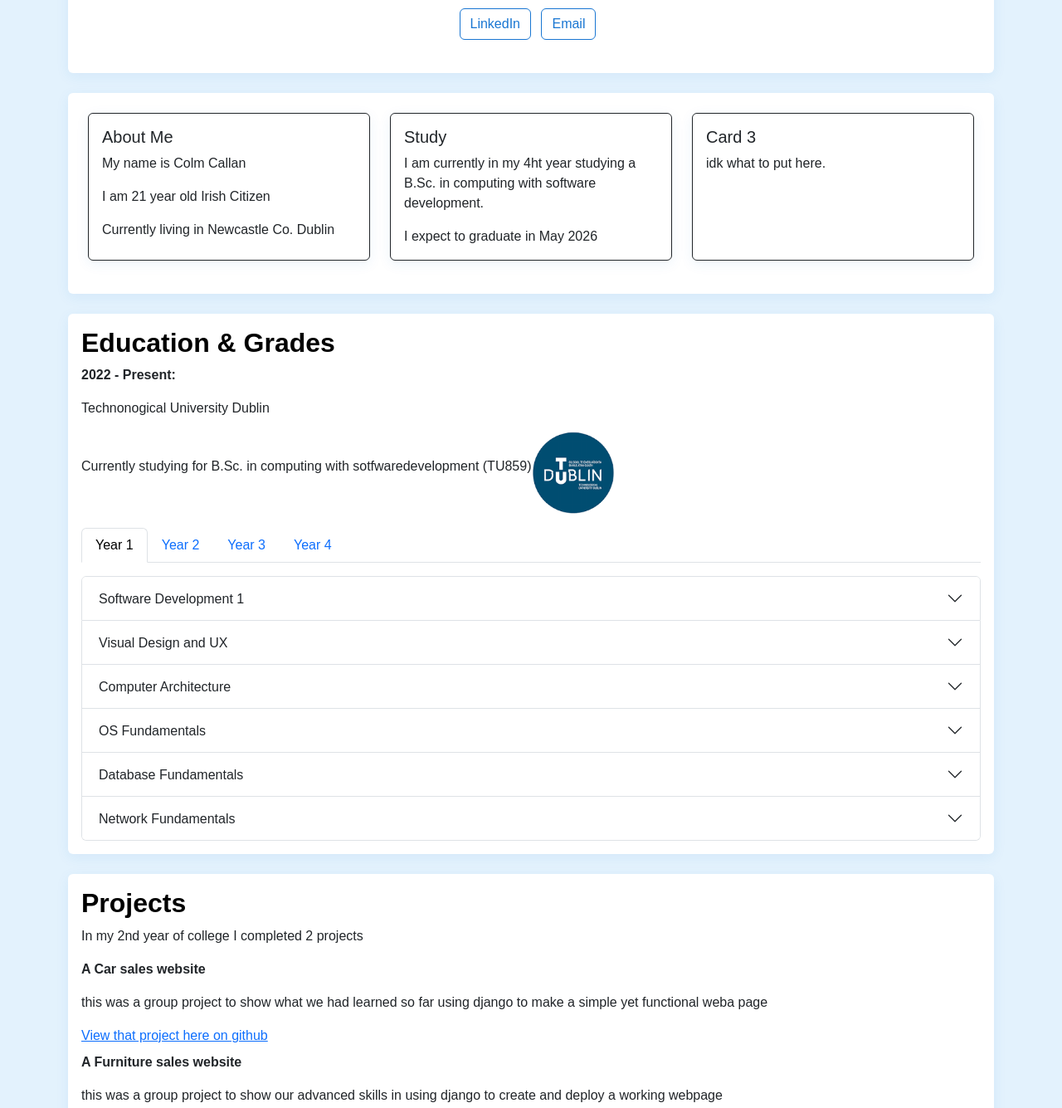
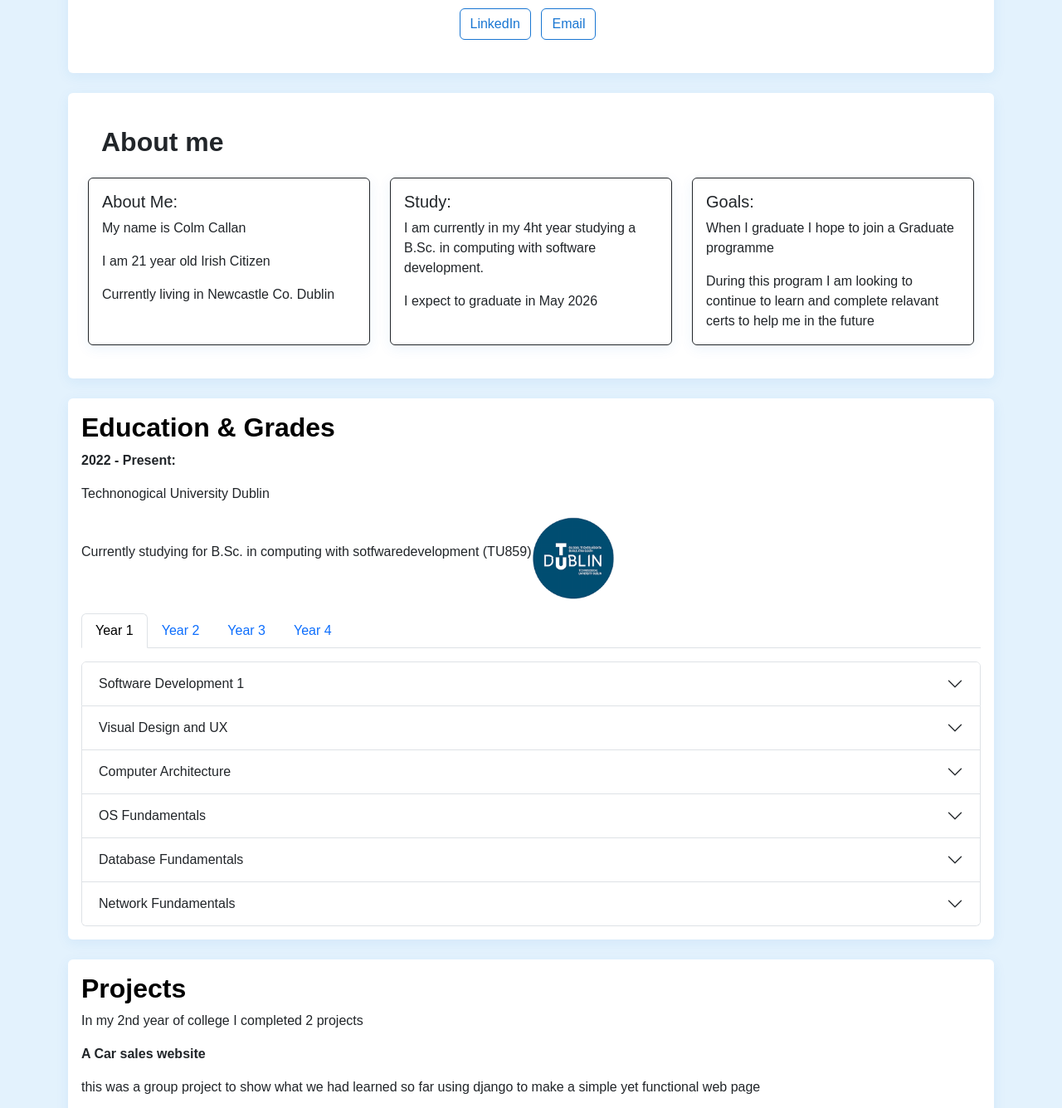
Before and after one commit to Colm-Callan/IMDECA2_X00195992, a plain HTML site: page index.html in a window 1280 px wide. Shown: the part 300-1635 px from the top of the page at 83% size. Drawn offline with nearby package versions, Linux system fonts and the light colour scheme; some icons are missing.

Commit message:
more changes to index

```diff
--- a/index.html
+++ b/index.html
@@ -48,12 +48,13 @@
     <!-- About Me -->
     <section id="aboutme" class="mb-4">
       <div class="card p-4">
+        <h2 class="card-body">About me</h2>
         <div class="row">
           <!-- Inner Card 1 -->
           <div class="col-md-4 mb-3">
             <div class="card h-100 border border-dark">
               <div class="card-body">
-                <h5 class="card-title">About Me</h5>
+                <h5 class="card-title">About Me:</h5>
                 <p class="card-text">My name is Colm Callan</p>
                 <p class="card-text">I am 21 year old Irish Citizen</p>
                 <p class="card-text">Currently living in Newcastle Co. Dublin</p>
@@ -64,7 +65,7 @@
           <div class="col-md-4 mb-3">
             <div class="card h-100 border border-dark">
               <div class="card-body">
-                <h5 class="card-title">Study</h5>
+                <h5 class="card-title">Study:</h5>
                 <p class="card-text">I am currently in my 4ht year studying a B.Sc. in computing with software development.</p>
                 <p class="card-text">I expect to graduate in May 2026</p>
               </div>
@@ -74,8 +75,9 @@
           <div class="col-md-4 mb-3">
             <div class="card h-100 border border-dark">
               <div class="card-body">
-                <h5 class="card-title">Card 3 </h5>
-                <p class="card-text">idk what to put here.</p>
+                <h5 class="card-title">Goals: </h5>
+                <p class="card-text">When I graduate I hope to join a Graduate programme</p>
+                <p class="card-text">During this program I am looking to continue to learn and complete relavant certs to help me in the future</p>
               </div>
             </div>
           </div>
@@ -450,7 +452,7 @@
           <h2>Projects</h2>
           <p>In my 2nd year of college I completed 2 projects</p>
           <p><b>A Car sales website</b></p>
-          <p>this was a group project to show what we had learned so far using django to make a simple yet functional weba page</p>
+          <p>this was a group project to show what we had learned so far using django to make a simple yet functional web page</p>
           <a href="https://github.com/Colm-Callan/Car-Project">View that project here on github</a>
           <h1> </h1>
           <p><b>A Furniture sales website</b></p>
```
